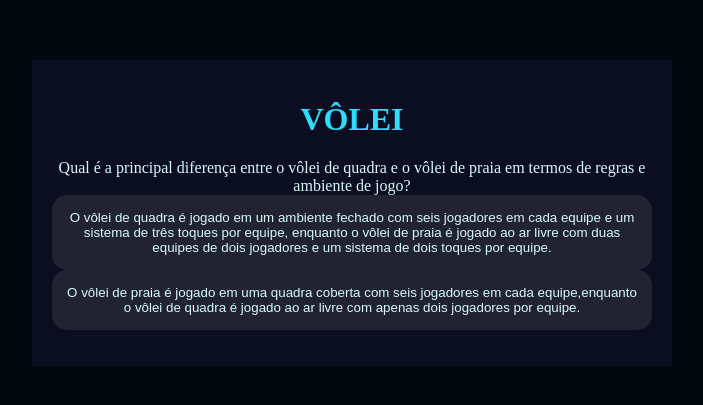
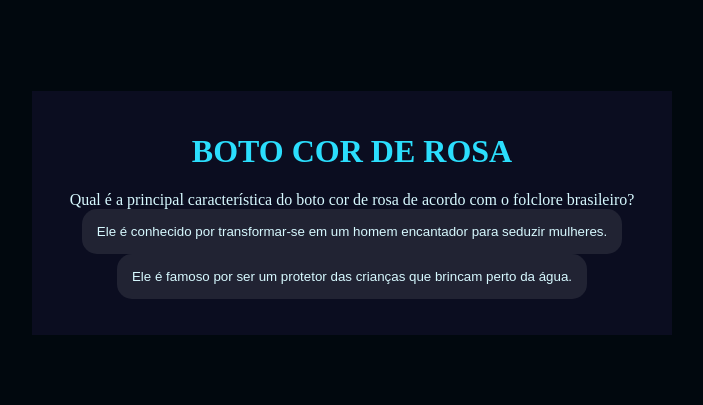
Before and after one commit to naluizavieira/jujuba, a plain HTML site: page index.html in a window 1280 px wide. Shown: the part 195-600 px from the top of the page, without its empty margins (288-991 px from the left). Drawn offline with Linux system fonts and the light colour scheme.

Commit message:
Add files via upload

```diff
--- a/index.html
+++ b/index.html
@@ -4,11 +4,11 @@
     <meta charset="UTF-8">
     <meta name="viewport" content="width=device-width, initial-scale=1.0">
     <link rel="stylesheet" href="style.css">
-    <title>JOGOS E ESPORTES – VÔLEI</title>
+    <title>Folclore/Boto cor de Rosa</title>
 </head>
 <body>
     <div class="caixa-principal">
-        <h1>VÔLEI</h1>
+        <h1>BOTO COR DE ROSA</h1>
         <div class="caixa-perguntas"></div>
         <div class="caixa-alternativas"></div>
         <div class="caixa-resultado">
--- a/script.js
+++ b/script.js
@@ -6,41 +6,41 @@ const textoResultado = document.querySelector(".texto-resultado");
 
 const perguntas = [
     {
-        enunciado: "Qual é a principal diferença entre o vôlei de quadra e o vôlei de praia em termos de regras e ambiente de jogo? ",
+        enunciado: "Qual é a principal característica do boto cor de rosa de acordo com o folclore brasileiro? ",
         alternativas: [
             {
-                texto: "O vôlei de quadra é jogado em um ambiente fechado com seis jogadores em cada equipe e um sistema de três toques por equipe, enquanto o vôlei de praia é jogado ao ar livre com duas equipes de dois jogadores e um sistema de dois toques por equipe.",
-                afirmacao: "No vôlei de quadra, o jogo ocorre em ambientes fechados com seis jogadores em cada time e permite três toques por equipe antes de passar a bola para o time adversário. No vôlei de praia, o jogo ocorre ao ar livre com duas equipes de dois jogadores e apenas três toques são permitidos por equipe.",
+                texto: "Ele é conhecido por transformar-se em um homem encantador para seduzir mulheres.",
+                afirmacao: "No folclore, o boto cor de rosa é frequentemente descrito como um ser que se transforma em um homem atraente para seduzir mulheres, especialmente em festas à noite.",
             },
             {
-                texto: "O vôlei de praia é jogado em uma quadra coberta com seis jogadores em cada equipe,enquanto o vôlei de quadra é jogado ao ar livre com apenas dois jogadores por equipe.",
-                afirmacao: "Isso está incorreto, pois o vôlei de praia é jogado ao ar livre com apenas dois jogadores por equipe, e o vôlei de quadra é jogado em ambientes fechados com seis jogadores em cada equipe.",
+                texto: "Ele é famoso por ser um protetor das crianças que brincam perto da água.",
+                afirmacao: "Embora o boto seja uma figura importante no folclore, a ideia de proteger crianças não é uma característica central associada a ele.",
             }
         ]
     },
     {
-        enunciado: "Como o vôlei contribui para a promoção da cultura esportiva em diferentes regiões?",
+        enunciado: "Qual é a principal consequência de um encontro com o boto cor de rosa, segundo a tradição?",
         alternativas: [
             {
-                texto: "Só vôlei, como esporte coletivo, promove a integração social e cultural, oferecendo oportunidades para pessoas de diferentes origens se reunirem em torneios locais e internacionais.",
-                afirmacao: "O vôlei promove a integração social e cultural ao reunir pessoas de diferentes origens em eventos esportivos, incentivando o intercâmbio cultural e o espírito de equipe."
+                texto: "A mulher que encontra o boto pode engravidar e ter um filho com ele.",
+                afirmacao: "Segundo a lenda, uma mulher que tem um encontro com o boto pode engravidar e, às vezes, o boto desaparece depois do evento, deixando a mulher com um filho."
             },
             {
-                texto: "O vôlei tem pouco impacto na promoção da cultura esportiva, pois é um esporte que não atrai a participação de diversos grupos etários e culturais..",
-                afirmacao: "Na verdade, o vôlei tem um impacto significativo na promoção da cultura esportiva, pois é praticado por pessoas de várias idades e origens culturais em todo o mundo."
+                texto: "A pessoa que encontra o boto ganha um desejo concedido." ,
+                afirmacao: "No folclore, o boto não é conhecido por conceder desejos; seu papel é mais associado a encontros românticos e suas consequências."
             }
         ]
     },
     {
-        enunciado: " Qual é o papel dos eventos internacionais de vôlei, como os Jogos Olímpicos, na popularização do esporte globalmente?",
+        enunciado: " Qual é a origem das lendas sobre o boto cor de rosa na cultura amazônica?",
         alternativas: [
             {
-                texto: "Eventos internacionais como os Jogos Olímpicos ajudam a aumentar a visibilidade do vôlei, atraindo espectadores e patrocinadores e incentivando a prática do esporte em diferentes países.",
-                afirmacao: "Os Jogos Olímpicos e outros eventos internacionais de vôlei desempenham um papel importante em aumentar a visibilidade do esporte, promovendo-o globalmente e estimulando o interesse e a participação em vários países."
+                texto: "Elas surgiram como uma explicação para desaparecimentos e eventos misteriosos na comunidade ribeirinha.",
+                afirmacao: "As lendas do boto muitas vezes surgem como explicações para eventos misteriosos ou desaparecimentos inexplicáveis nas comunidades ribeirinhas da Amazônia."
             },
             {
-                texto: "Esses eventos têm pouco impacto na popularização do vôlei, pois o esporte é mais promovido por eventos locais e regionais.",
-                afirmacao: "Embora eventos locais e regionais também sejam importantes, eventos internacionais como os Jogos Olímpicos têm um impacto significativo na popularização do vôlei ao alcançar uma audiência global e gerar interesse internacional."
+                texto: "Elas foram criadas para ensinar crianças sobre os perigos de nadar em águas profundas.",
+                afirmacao: "Embora a lenda possa ter algum valor educativo, o foco principal das histórias do boto não é especificamente ensinar sobre os perigos de nadar, mas sim sobre encontros românticos e consequências sociais."
 
             }
         ]
```
